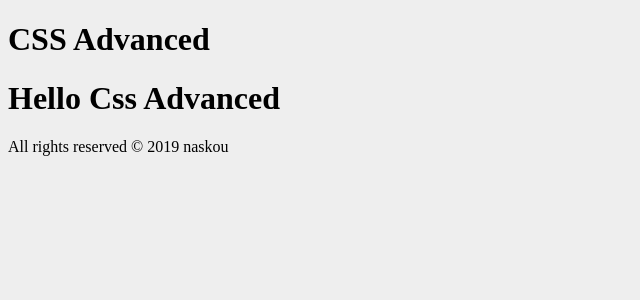
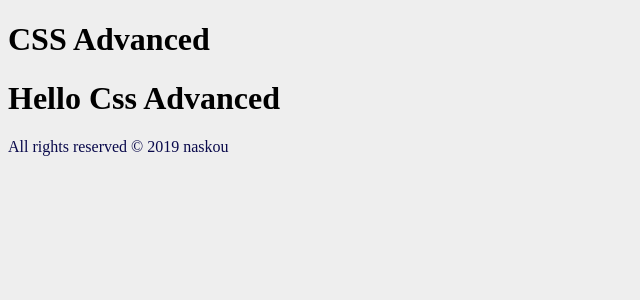
Before and after one commit to naskou/jekyll-demo, a Jekyll site: the page built from index.html, in a window 1280 px wide. Shown: the top 300 px of the page, without its empty margins (0-640 px from the left). Built offline with Jekyll 4.4.1, drawn with Linux system fonts in a browser that asks for light colours.

Commit message:
Changed footer's color

```diff
--- a/css/style.css
+++ b/css/style.css
@@ -1,3 +1,7 @@
 body {
     background-color: #eeeeee;
 }
+
+footer {
+    color: rgb(9, 9, 75);
+}
--- a/docs/css/style.css
+++ b/docs/css/style.css
@@ -1,3 +1,7 @@
 body {
-    background-color: #ccc;
+    background-color: #eeeeee;
 }
+
+footer {
+    color: rgb(9, 9, 75);
+}
--- a/docs/feed.xml
+++ b/docs/feed.xml
@@ -1,4 +1,4 @@
-<?xml version="1.0" encoding="utf-8"?><feed xmlns="http://www.w3.org/2005/Atom" ><generator uri="https://jekyllrb.com/" version="4.0.0">Jekyll</generator><link href="http://localhost:4000/feed.xml" rel="self" type="application/atom+xml" /><link href="http://localhost:4000/" rel="alternate" type="text/html" /><updated>2019-11-08T13:56:51+02:00</updated><id>http://localhost:4000/feed.xml</id><title type="html">CSS Advanced</title><subtitle>My first site</subtitle><entry><title type="html">Welcome to Jekyll!</title><link href="http://localhost:4000/jekyll/update/2019/11/07/welcome-to-jekyll.html" rel="alternate" type="text/html" title="Welcome to Jekyll!" /><published>2019-11-07T20:38:46+02:00</published><updated>2019-11-07T20:38:46+02:00</updated><id>http://localhost:4000/jekyll/update/2019/11/07/welcome-to-jekyll</id><content type="html" xml:base="http://localhost:4000/jekyll/update/2019/11/07/welcome-to-jekyll.html">&lt;p&gt;You’ll find this post in your &lt;code class=&quot;highlighter-rouge&quot;&gt;_posts&lt;/code&gt; directory. Go ahead and edit it and re-build the site to see your changes. You can rebuild the site in many different ways, but the most common way is to run &lt;code class=&quot;highlighter-rouge&quot;&gt;jekyll serve&lt;/code&gt;, which launches a web server and auto-regenerates your site when a file is updated.&lt;/p&gt;
+<?xml version="1.0" encoding="utf-8"?><feed xmlns="http://www.w3.org/2005/Atom" ><generator uri="https://jekyllrb.com/" version="4.0.0">Jekyll</generator><link href="http://localhost:4000/feed.xml" rel="self" type="application/atom+xml" /><link href="http://localhost:4000/" rel="alternate" type="text/html" /><updated>2019-11-08T14:29:06+02:00</updated><id>http://localhost:4000/feed.xml</id><title type="html">CSS Advanced</title><subtitle>My first site</subtitle><entry><title type="html">Welcome to Jekyll!</title><link href="http://localhost:4000/jekyll/update/2019/11/07/welcome-to-jekyll.html" rel="alternate" type="text/html" title="Welcome to Jekyll!" /><published>2019-11-07T20:38:46+02:00</published><updated>2019-11-07T20:38:46+02:00</updated><id>http://localhost:4000/jekyll/update/2019/11/07/welcome-to-jekyll</id><content type="html" xml:base="http://localhost:4000/jekyll/update/2019/11/07/welcome-to-jekyll.html">&lt;p&gt;You’ll find this post in your &lt;code class=&quot;highlighter-rouge&quot;&gt;_posts&lt;/code&gt; directory. Go ahead and edit it and re-build the site to see your changes. You can rebuild the site in many different ways, but the most common way is to run &lt;code class=&quot;highlighter-rouge&quot;&gt;jekyll serve&lt;/code&gt;, which launches a web server and auto-regenerates your site when a file is updated.&lt;/p&gt;
 
 &lt;p&gt;Jekyll requires blog post files to be named according to the following format:&lt;/p&gt;
 
```
